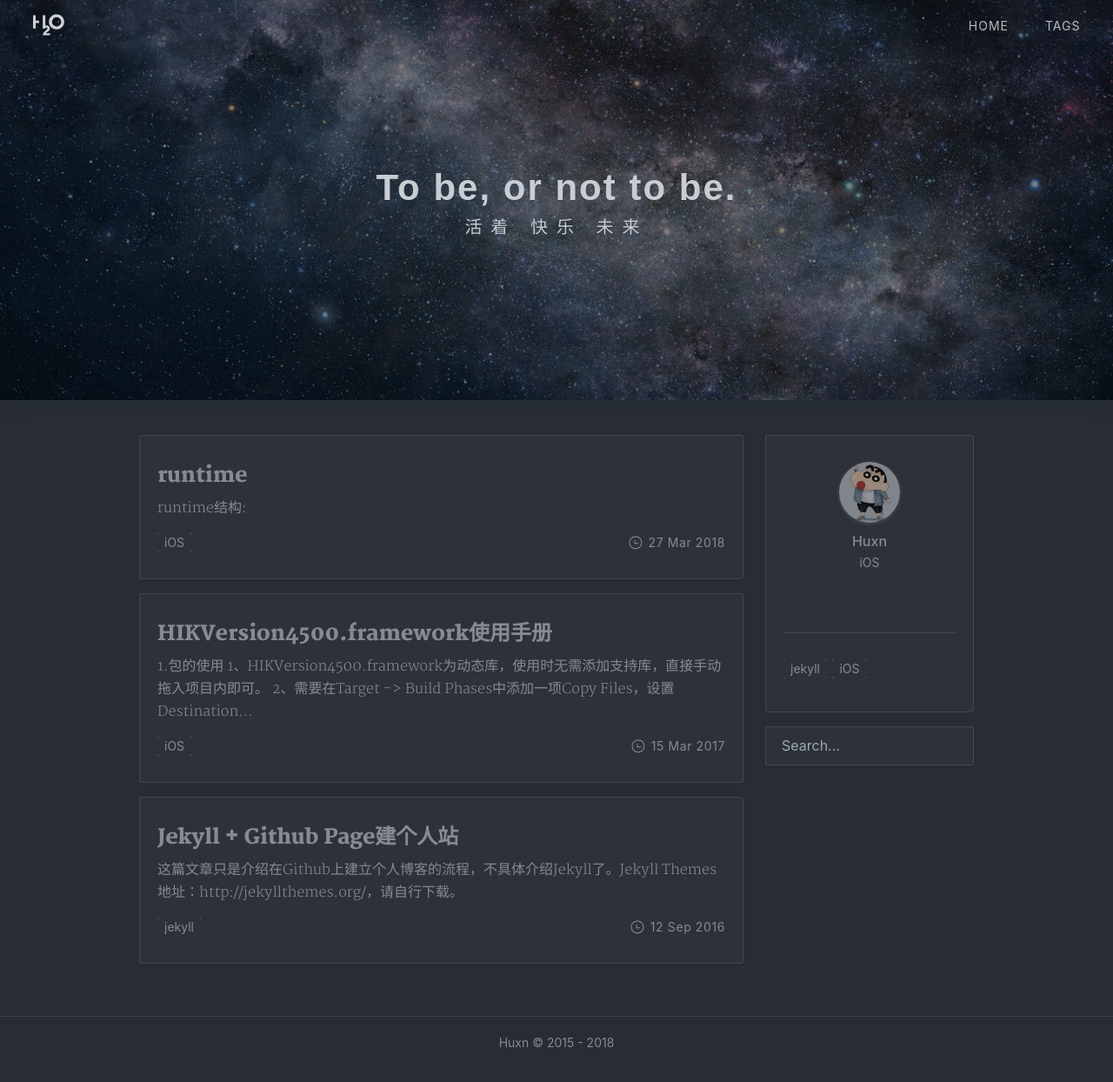
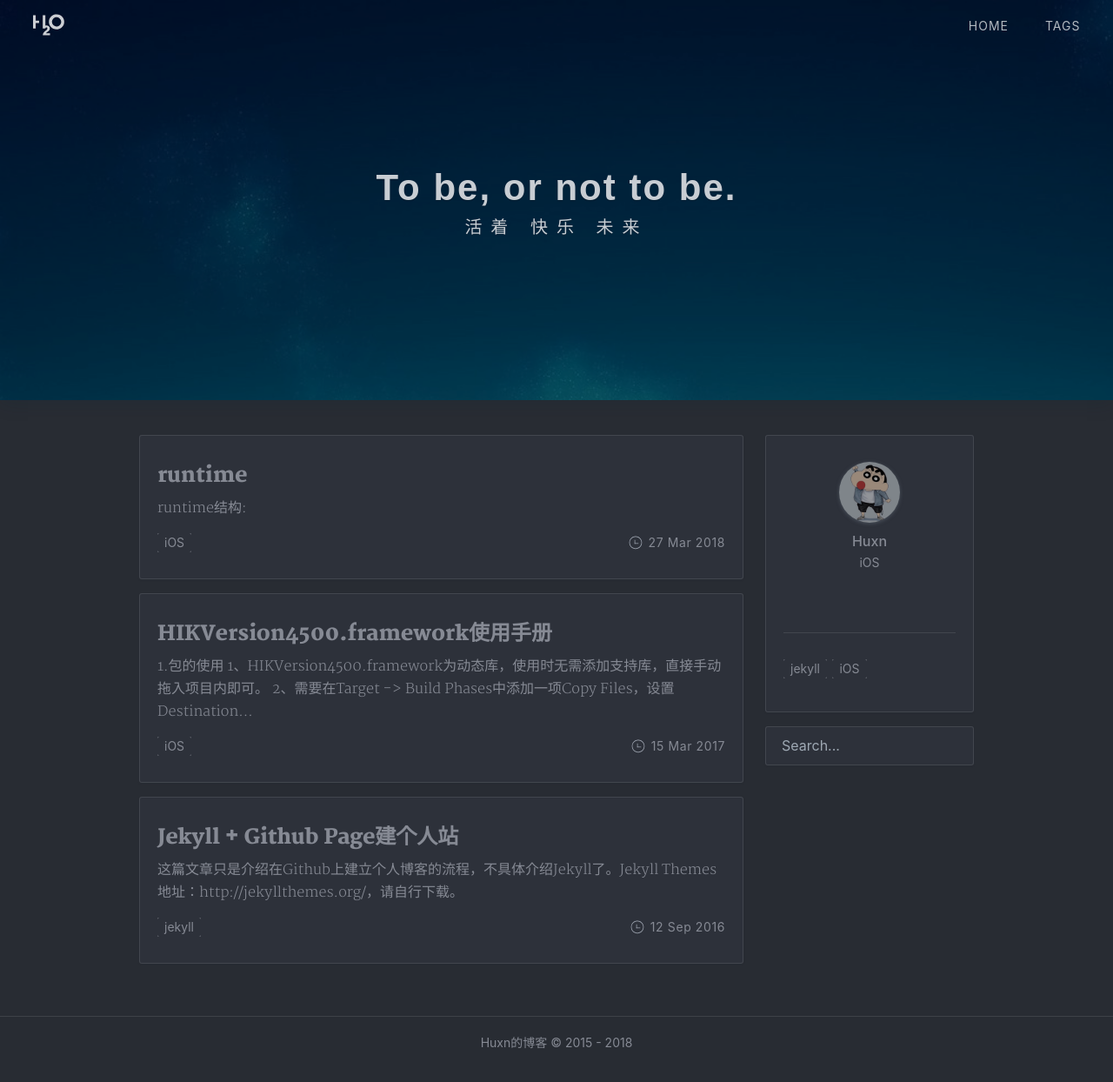
Before and after one commit to ToTankHX/ToTankHX.github.io, a Jekyll site: the page built from index.html, in a window 1280 px wide and 1249 px high. Shown: the top 1244 px of the window at 87% size. Built offline with Jekyll 4.4.1, drawn with Linux system fonts in a browser that asks for light colours; nearby versions of some CDN libraries; the list of posts is cut into pages by our own code; a style sheet for code colours, icons or effects is not loaded.

Commit message:
change index.html background image

```diff
--- a/_config.yml
+++ b/_config.yml
@@ -1,5 +1,5 @@
 # Site settings 配置站点
-title: 'Huxn'
+title: 'Huxn的博客'
 description: 'Blog for Huxn'
 keyword: 'iOS，Huxn'
 url: 'https://tohuxn.cn' # your host
--- a/index.html
+++ b/index.html
@@ -2,7 +2,7 @@
 layout: default
 home-title: To be, or not to be.
 description: 活着 快乐 未来
-header-img: assets/img/starry-sky.jpg
+header-img: assets/img/star-1.jpg
 ---
 
 {% include header.html %}
```
Also changed, not shown: assets/img/star-1.jpg (added), assets/img/star-2.jpg (added).
